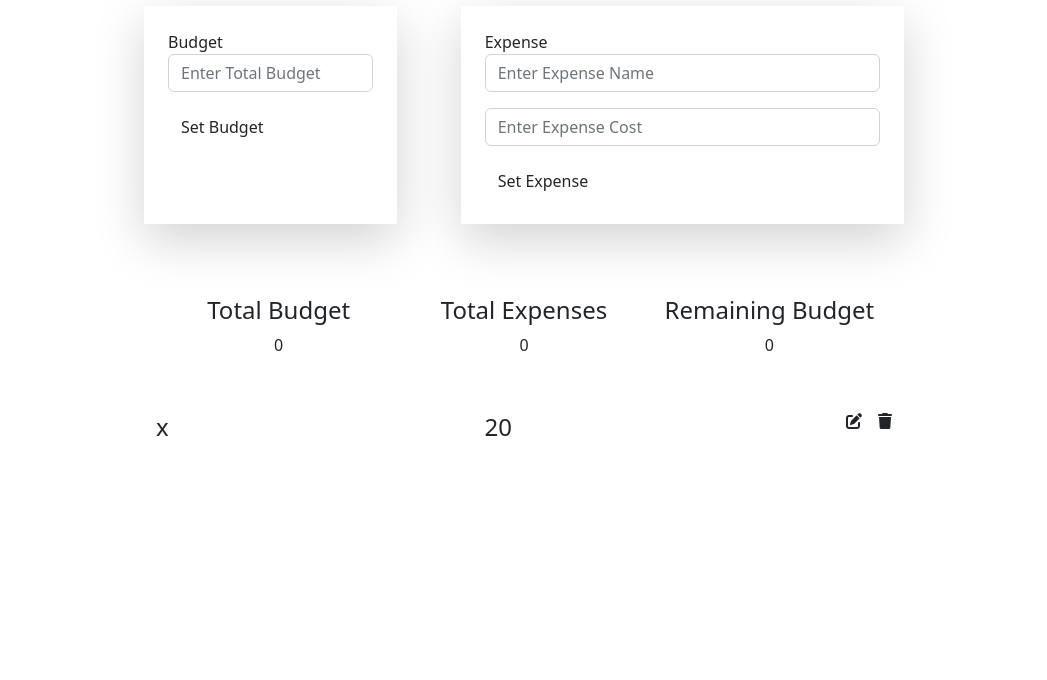
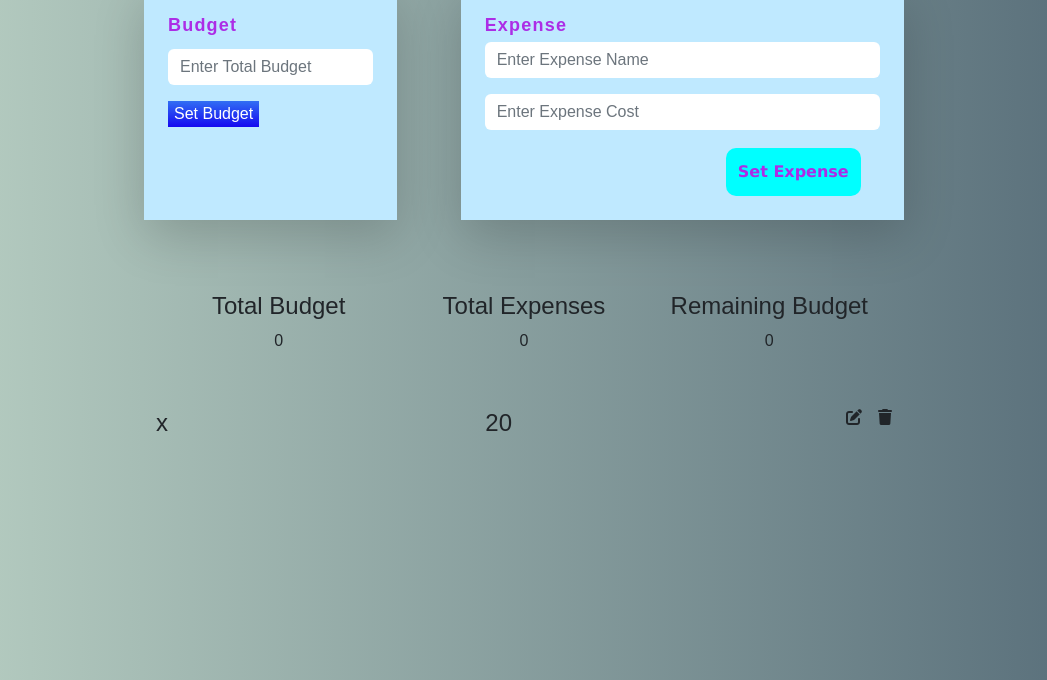
Before and after one commit to Haris-Mohanty/PocketGuard-A-Budget-App-, a plain HTML site: page index.html in a window 1280 px wide. Shown: the part 120-800 px from the top of the page, without its empty margins (116-1163 px from the left). Drawn offline with nearby package versions, Linux system fonts and the light colour scheme.

Commit message:
Css Code processing.......

```diff
--- a/index.html
+++ b/index.html
@@ -23,27 +23,27 @@
 <body>
   <div class="container">
 <!--   Start First part code -->
-    <div class="row mt-5">
+          <h2> PocketGuard(A Budget Application)</h2>
+    <div class="row">
       <div class="col-md-2"></div>
-      <div class="col-md-8">
+      <div class="col-md-8 first-box">
         <div class="row">
           <div class="p-3">
-          <h2> PocketGuard(A Budget Application)</h2>
           </div>
-          <div class="col-md-4 shadow-lg p-4">
+          <div class="col-md-4 first-box-ist shadow-lg p-4">
             <form class="form">
               <label>Budget</label>
               <input type="number" placeholder="Enter Total Budget" class="form-control mb-3" id="set-budget" />
-              <button class="btn">Set Budget</button>
+              <button>Set Budget</button>
             </form>
           </div>
           <div class="col-md-1"></div>
-          <div class="col-md-7 shadow-lg p-4">
+          <div class="col-md-7 first-box-2nd shadow-lg p-4">
             <form class="form">
               <label>Expense</label>
               <input type="text" placeholder="Enter Expense Name" class="form-control mb-3" id="set-budget" />
               <input type="number" placeholder="Enter Expense Cost" class="form-control mb-3" id="set-budget" />
-              <button class="btn">Set Expense</button>
+              <button>Set Expense</button>
             </form>
           </div>
         </div>
--- a/style.css
+++ b/style.css
@@ -1,4 +1,91 @@
 body{
   margin: 0;
   padding: 0;
+  background-image: linear-gradient(to right, #BBD2C5, #536976);
+  font-family: sans-serif;
 }
+.container{
+/*   background: transparent; */
+}
+.container h2{
+  color: #630764;
+  margin-top: 25px;
+  text-align: center;
+  font-family: Verdana, Geneva, Tahoma, sans-serif;
+  font-weight: bold;
+}
+.first-box{
+  margin-top: 5px;
+}
+.first-box-ist{
+  background-color: #bfe9ff ;
+}
+.first-box-ist label{
+  color: #ac2de6;
+  font-size: 18px;
+  font-weight: bold;
+  letter-spacing: 1.2px;
+}
+.first-box-ist input{
+  border: none;
+  margin-top: 10px;
+  cursor: pointer;
+}
+.first-box-ist button{
+  background: rgb(22,9,240);
+background: linear-gradient(0deg, rgba(22,9,240,1) 0%, rgba(49,110,244,1) 100%);
+  color: #fff;
+  border: none;
+  transition: all 0.3s ease;
+  overflow: hidden;
+  position: relative;
+}
+.first-box-ist button:after{
+  position: absolute;
+  content: " ";
+  top: 0;
+  left: 0;
+  z-index: -1;
+  width: 10%;
+  height: 10%;
+  transition: all 0.3s ease;
+  -webkit-transform: scale(.1);
+  transform: scale(.1);
+}
+.first-box-ist button:hover {
+  color: #fff;
+  border: none;
+  background: transparent;
+}
+.first-box-ist button:hover:after {
+  background: rgb(0,3,255);
+background: linear-gradient(0deg, rgba(2,126,251,1) 0%,  rgba(0,3,255,1)100%);
+  -webkit-transform: scale(1);
+  transform: scale(1);
+}
+.first-box-2nd{
+  background-color: #bfe9ff ;
+}
+.first-box-2nd label{
+  color: #ac2de6;
+  font-size: 18px;
+  font-weight: bold;
+  letter-spacing: 1.2px;
+}
+.first-box-2nd input{
+  border: none;
+  margin-top: 3px;
+  cursor: pointer;
+}
+.first-box-2nd button{
+  background-color: aqua;
+  margin: 2px 0 0 61%;
+  font-size: 16px;
+  padding: 12px;
+  border: none;
+  border-radius: 10px;
+  color: #ac2de6;
+  font-family: Verdana, Geneva, Tahoma, sans-serif;
+  font-weight: bold;
+  cursor: pointer;
+}
```
